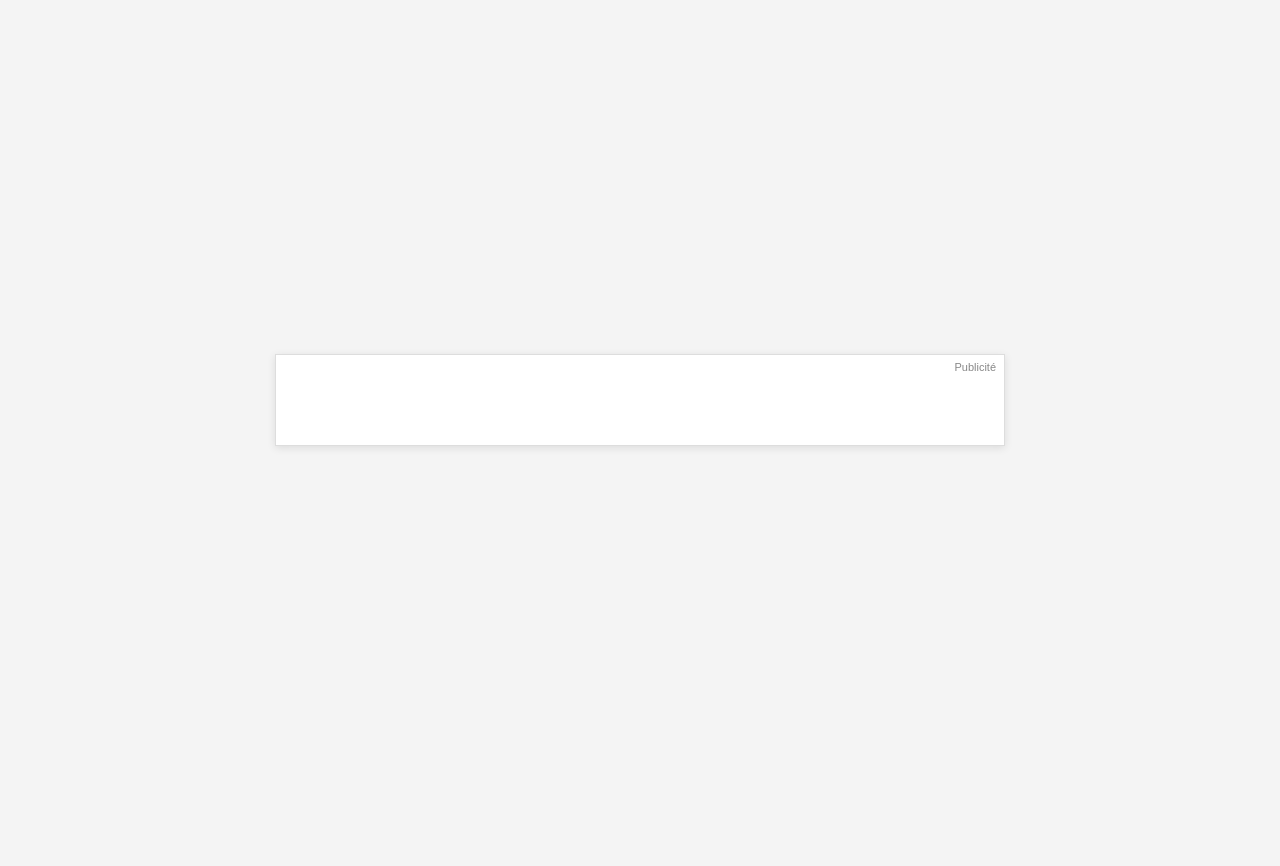
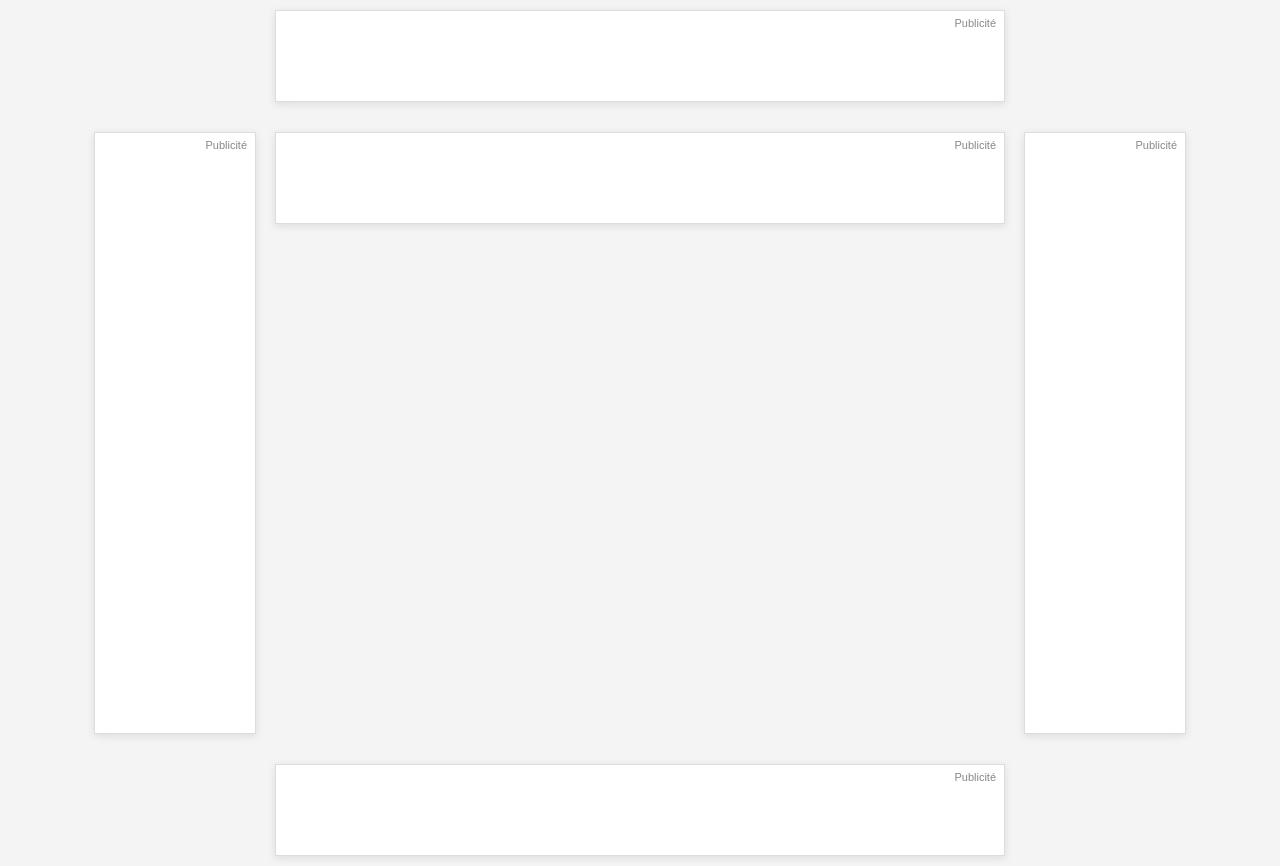
Before and after one commit to Cyprdu/bandes-annonces, a plain HTML site: page index.html in a window 1280 px wide. Before the commit the page ends 800 px from the top, so only its background shows below. Drawn offline with Linux system fonts and the light colour scheme.

Commit message:
Update index.html

```diff
--- a/index.html
+++ b/index.html
@@ -3,31 +3,76 @@
 <head>
   <meta charset="UTF-8">
   <meta name="viewport" content="width=device-width, initial-scale=1.0">
-  <title>Test emplacement pub</title>
+  <title>Intégration des publicités</title>
 
-  <!-- Script Google AdSense -->
+  <!-- Script Google AdSense (chargé une seule fois) -->
   <script async src="https://pagead2.googlesyndication.com/pagead/js/adsbygoogle.js?client=ca-pub-3659884670016121"
-     crossorigin="anonymous"></script>
+          crossorigin="anonymous"></script>
 
   <style>
     body {
       margin: 0;
-      height: 100vh;
+      min-height: 100vh;
+      display: flex;
+      flex-direction: column;
+      align-items: center;
+      background: #f4f4f4;
+      font-family: Arial, sans-serif;
+    }
+
+    /* Conteneur principal */
+    .main-container {
+      width: 100%;
+      max-width: 1200px;
+      display: flex;
+      flex-direction: column;
+      align-items: center;
+      gap: 20px;
+      padding: 20px;
+      box-sizing: border-box;
+    }
+
+    /* Conteneur pour les pubs latérales + contenu central */
+    .content-with-ads {
+      display: flex;
+      width: 100%;
+      gap: 20px;
+      justify-content: center;
+    }
+
+    /* Conteneur central (pub principale) */
+    .center-content {
+      width: 100%;
+      max-width: 728px;
+      display: flex;
+      flex-direction: column;
+      align-items: center;
+    }
+
+    /* Conteneurs des pubs latérales */
+    .side-ad {
+      min-width: 160px;
+      height: 600px;
+      display: flex;
+      justify-content: center;
+    }
+
+    /* Conteneurs des pubs horizontales (haut/bas) */
+    .horizontal-ad {
+      width: 100%;
+      max-width: 728px;
+      height: 90px;
+      margin: 10px 0;
+    }
+
+    /* Style pour les conteneurs de pubs (optionnel) */
+    .ad-container {
+      background: #fff;
+      border: 1px solid #ddd;
+      box-shadow: 0 2px 8px rgba(0,0,0,0.1);
       display: flex;
       justify-content: center;
       align-items: center;
-      background: #f4f4f4;
-    }
-
-    .containerAds {
-      width: 728px;
-      height: 90px;
-      background: #fff;
-      border: 1px solid #ddd;
-      display: flex;
-      justify-content: center;
-      align-items: center;
-      box-shadow: 0 2px 8px rgba(0,0,0,0.1);
       position: relative;
     }
 
@@ -37,27 +82,70 @@
       right: 8px;
       font-size: 11px;
       color: #888;
-      font-family: sans-serif;
     }
   </style>
 </head>
 <body>
-
-  <div class="containerAds">
+  <!-- PUB EN HAUT -->
+  <div class="ad-container horizontal-ad">
     <span class="ads-text">Publicité</span>
-
-    <!-- Espace pub avec le bon data-ad-slot -->
     <ins class="adsbygoogle"
          style="display:block;width:728px;height:90px"
          data-ad-client="ca-pub-3659884670016121"
-         data-ad-slot="4437333830"
-         data-ad-format="auto"
-         data-full-width-responsive="true"></ins>
+         data-ad-slot="1863426799"
+         data-ad-format="auto"></ins>
+  </div>
+  <script>(adsbygoogle = window.adsbygoogle || []).push({});</script>
+
+  <!-- CONTENU PRINCIPAL AVEC PUBS LATÉRALES -->
+  <div class="main-container">
+    <div class="content-with-ads">
+      <!-- PUB CÔTÉ GAUCHE -->
+      <div class="side-ad ad-container">
+        <span class="ads-text">Publicité</span>
+        <ins class="adsbygoogle"
+             style="display:block;width:160px;height:600px"
+             data-ad-client="ca-pub-3659884670016121"
+             data-ad-slot="8829549574"
+             data-ad-format="auto"></ins>
+      </div>
+      <script>(adsbygoogle = window.adsbygoogle || []).push({});</script>
+
+      <!-- CONTENU CENTRAL (PUB PRINCIPALE) -->
+      <div class="center-content">
+        <div class="ad-container" style="width:728px;height:90px;">
+          <span class="ads-text">Publicité</span>
+          <ins class="adsbygoogle"
+               style="display:block;width:728px;height:90px"
+               data-ad-client="ca-pub-3659884670016121"
+               data-ad-slot="4437333830"
+               data-ad-format="auto"></ins>
+        </div>
+        <script>(adsbygoogle = window.adsbygoogle || []).push({});</script>
+      </div>
+
+      <!-- PUB CÔTÉ DROIT -->
+      <div class="side-ad ad-container">
+        <span class="ads-text">Publicité</span>
+        <ins class="adsbygoogle"
+             style="display:block;width:160px;height:600px"
+             data-ad-client="ca-pub-3659884670016121"
+             data-ad-slot="2709604605"
+             data-ad-format="auto"></ins>
+      </div>
+      <script>(adsbygoogle = window.adsbygoogle || []).push({});</script>
+    </div>
   </div>
 
-  <script>
-    (adsbygoogle = window.adsbygoogle || []).push({});
-  </script>
-
+  <!-- PUB EN BAS -->
+  <div class="ad-container horizontal-ad">
+    <span class="ads-text">Publicité</span>
+    <ins class="adsbygoogle"
+         style="display:block;width:728px;height:90px"
+         data-ad-client="ca-pub-3659884670016121"
+         data-ad-slot="6924181788"
+         data-ad-format="auto"></ins>
+  </div>
+  <script>(adsbygoogle = window.adsbygoogle || []).push({});</script>
 </body>
 </html>
```
